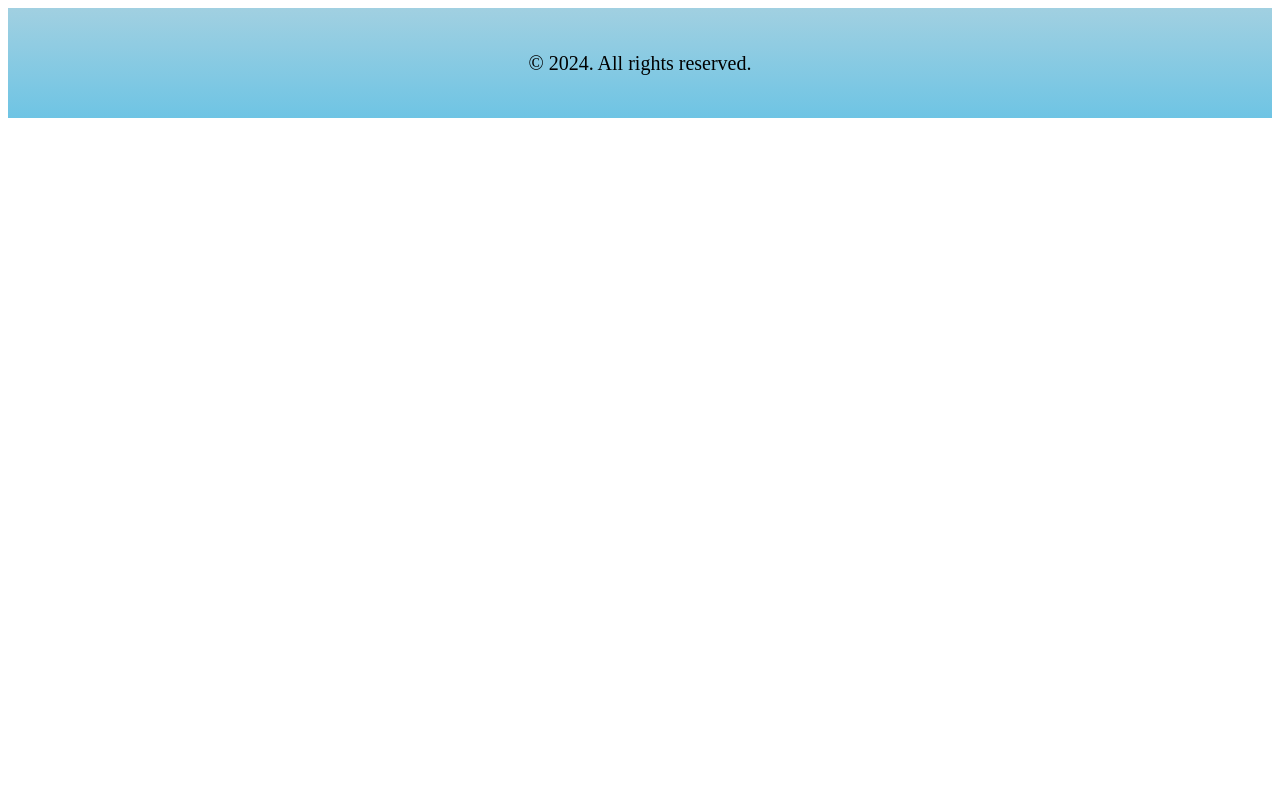
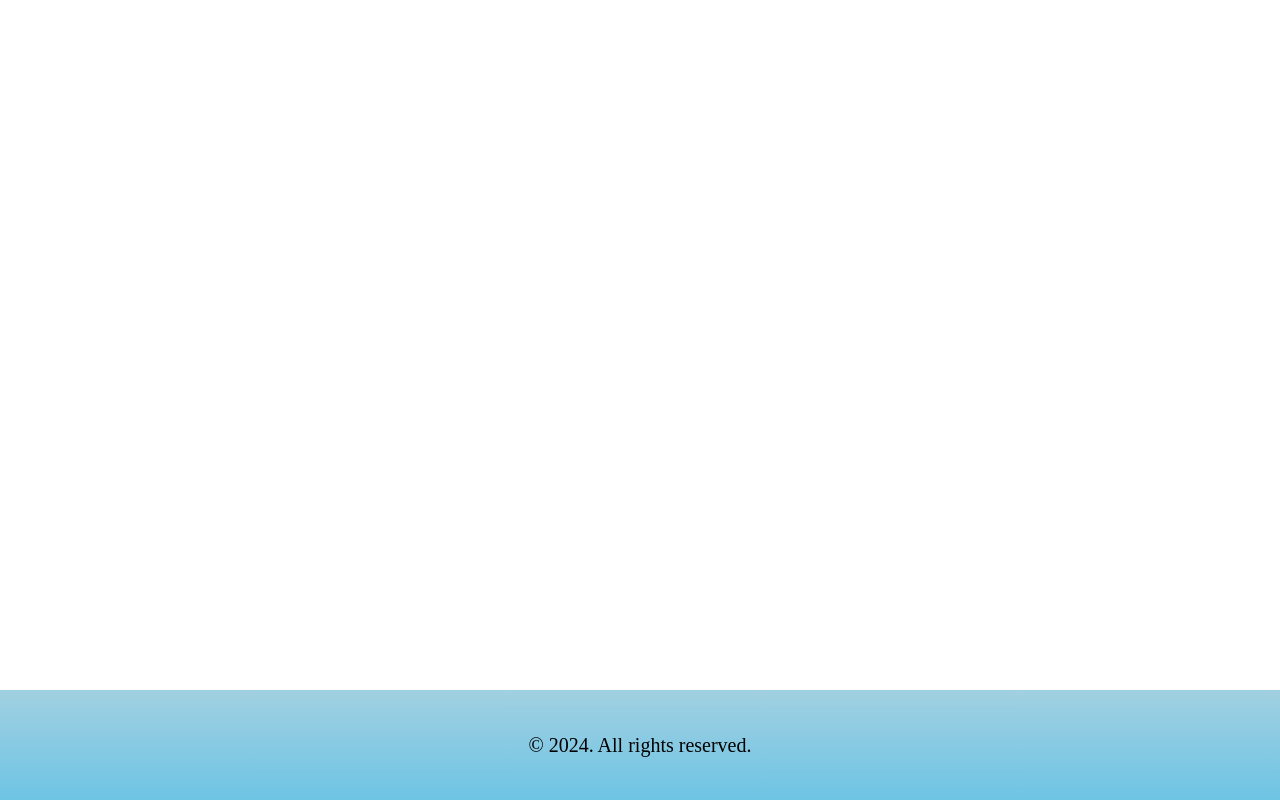
Before and after one commit to SkillWebDemo/CourseHelper, a website: page index.html in a window 1280 px wide. Drawn offline with Linux system fonts and the light colour scheme.

Commit message:
body styles

```diff
--- a/styles.css
+++ b/styles.css
@@ -18,6 +18,23 @@
     --br-3xs: 10px;
     }
 
+
+    body, html {
+        margin: 0;
+        padding: 0;
+        height: 100%;
+        display: flex;
+        flex-direction: column;
+    }
+
+    body {
+        line-height: normal;
+    }
+
+    section {
+        flex: 1;
+    }
+
     .footer_1 {
         width: 100%;
         background: linear-gradient(180deg, #a1d0e1, #6ec4e4);
```
